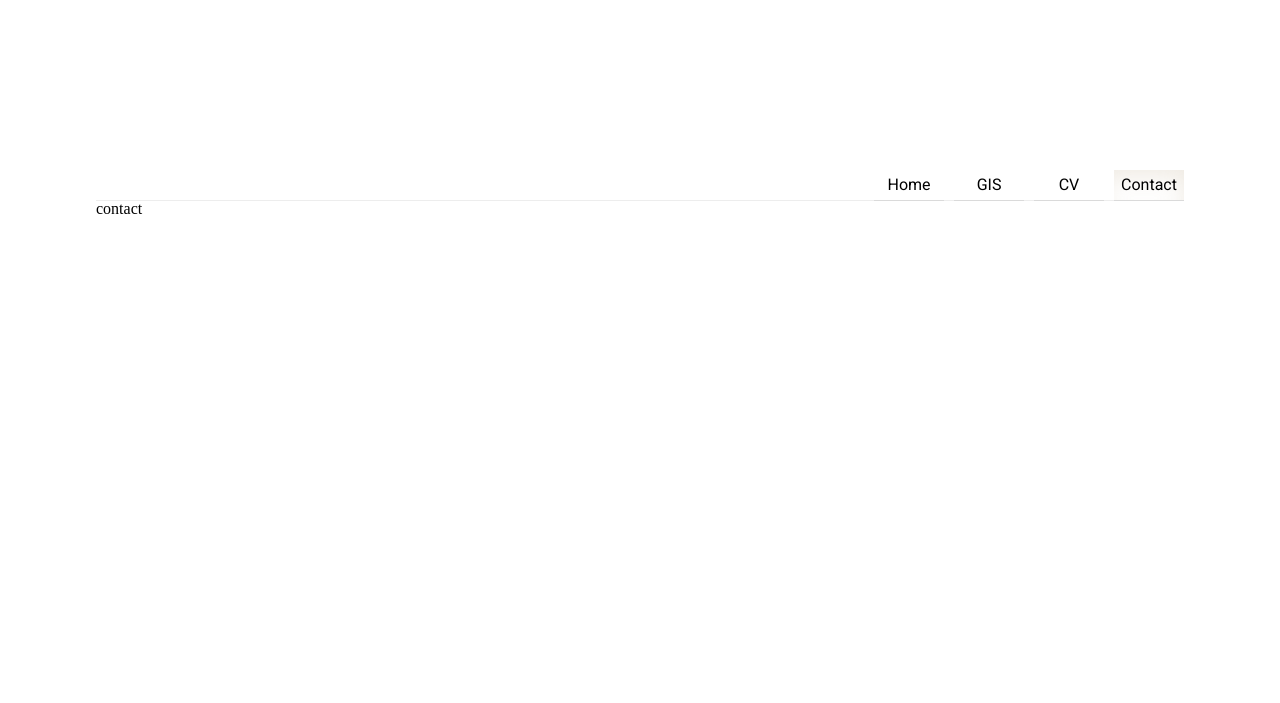
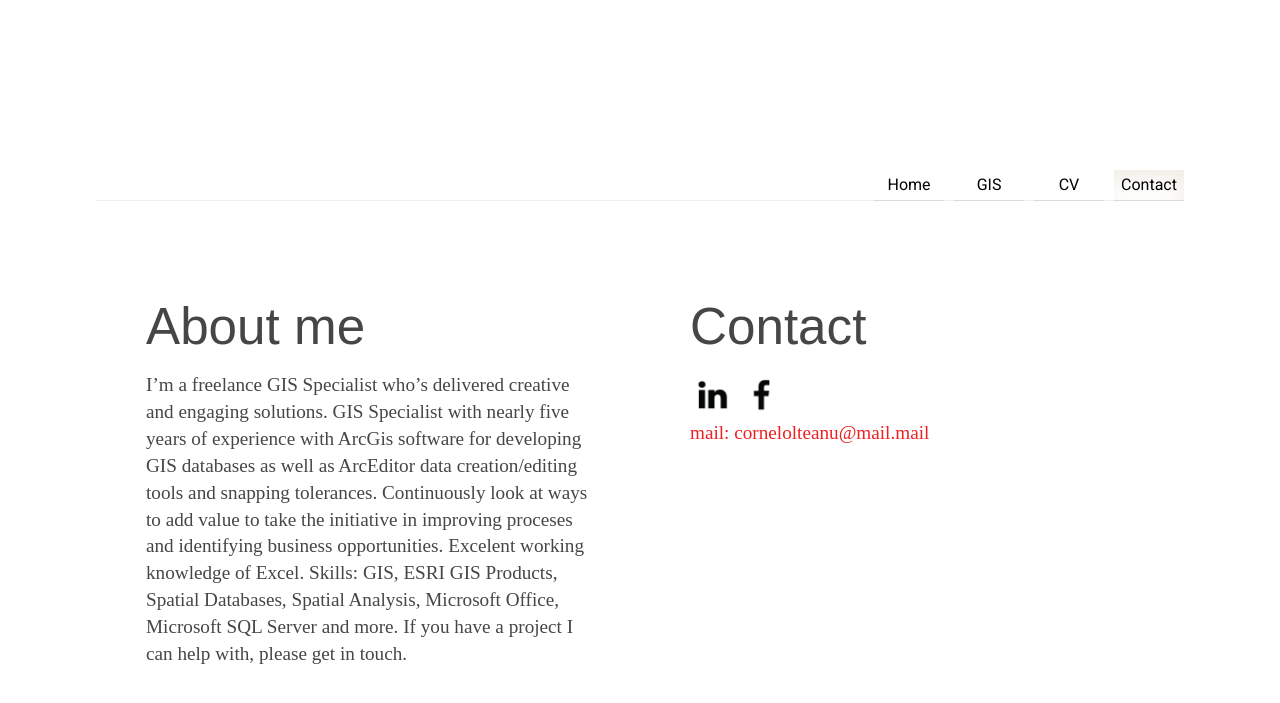
Before and after one commit to 0lty/oce, a Jekyll site: the page built from contact.html, in a window 1280 px wide. Shown: the top 703 px of the page. Built offline with Jekyll 4.4.1, drawn with Linux system fonts in a browser that asks for light colours; nearby versions of some CDN libraries; some web fonts are replaced.

Commit message:
added contact page

```diff
--- a/_includes/main_menu.html
+++ b/_includes/main_menu.html
@@ -3,6 +3,6 @@
     <li><a href="contact.html" {% if page.url == "/contact.html" %}id="active_menu"{% endif %}>Contact</a></li>
     <li><a href="cv.html" {% if page.url == "/cv.html" %}id="active_menu"{% endif %}>CV</a></li>
     <li><a href="gis.html" {% if page.url == "/gis.html" %}id="active_menu"{% endif %}>GIS</a></li>
-    <li><a href="/" {% if page.url == "/" %}id="active_menu"{% endif %}>Home</a></li>
+    <li><a href="/" {% if page.url == "/{{site.baseurl}}" %}id="active_menu"{% endif %}>Home</a></li>
   </ul>
 </div>
--- a/contact.html
+++ b/contact.html
@@ -3,4 +3,25 @@ layout: main
 ---
 {% include main_menu.html %}
 
-contact
+<div class="contact-section">
+
+  <div class="contact-col">
+    <h1>About me</h1>
+    <p>
+      I’m a freelance GIS Specialist who’s delivered creative and engaging solutions.
+GIS Specialist with nearly five years of experience with ArcGis software for developing GIS databases as well as ArcEditor data creation/editing tools and snapping tolerances.
+Continuously look at ways to add value to take the initiative in improving proceses and identifying business opportunities. Excelent working knowledge of Excel.
+Skills: GIS, ESRI GIS Products, Spatial Databases, Spatial Analysis, Microsoft Office, Microsoft SQL Server and more.
+If you have a project I can help with, please get in touch.
+    </p>
+  </div>
+
+  <div class="contact-col">
+    <h1>Contact</h1>
+    <a href="#"><img src="{{site.baseurl}}/assets/img/linked_btn.png" alt="" />
+    <a href="#"><img src="{{site.baseurl}}/assets/img/face_btn.png" alt="" />
+    <p>
+      mail: <a href="#">cornelolteanu@mail.mail</a>
+    </p>
+  </div>
+</div>
--- /dev/null
+++ b/css/_contact.scss
@@ -0,0 +1,36 @@
+.contact-col{
+  width: 50%;
+  float: left;
+  box-sizing: border-box;
+  margin-top: 50px;
+  padding: 50px;
+  font-family: 'Quicksand', sans-serif;
+  color: #464646;
+
+  h1{
+    font-size: 3.2em;
+    margin-bottom: 20px;
+  }
+
+  p{
+    font-family: 'EB Garamond', serif;
+    font-size: 1.2em;
+    line-height: 1.4em;
+  }
+  a{
+    text-decoration: none;
+    color: #ED2121;
+  }
+
+  img{
+    width: 45px;
+    height: 45px;
+  }
+}
+
+@media (max-width: 800px) {
+  .contact-col{
+    width: 100%;
+    padding: 50px 10px;
+  }
+}
--- a/css/_cv.scss
+++ b/css/_cv.scss
@@ -2,6 +2,13 @@
   width: 100%;
   max-width: 800px;
   margin: 0 auto;
+}
+
+#linked-btn {
+  display: block;
+  float: right;
+  width: 45px;
+  height: 45px;
 }
 
 .cv-containter{
@@ -19,7 +26,7 @@
   }
 
   h2{
-    font-size: 1.8em;
+    font-size: 2em;
     margin: 40px 0 20px 0;
   }
 
@@ -32,7 +39,9 @@
   width: 40%;
   //margin-left: 10px;
 }
-
+.bold{
+  font-weight: bold;
+}
 .cv-header-containter{
   width: 100%;
   text-align: left;
--- a/css/_index.scss
+++ b/css/_index.scss
@@ -27,7 +27,7 @@ img{
   padding: 10px 0px;
 
   #field{
-    color: gray;
+    color: #ED2121;
   }
 }
 
--- a/css/main.scss
+++ b/css/main.scss
@@ -42,3 +42,4 @@ $on-laptop:        800px;
 @import "_main_menu";
 @import "_gis";
 @import "_cv";
+@import "_contact";
```
Also changed, not shown: cv.html (+6 -6 lines), assets/img/face_btn.png (added), assets/img/linked_btn.png (added).
